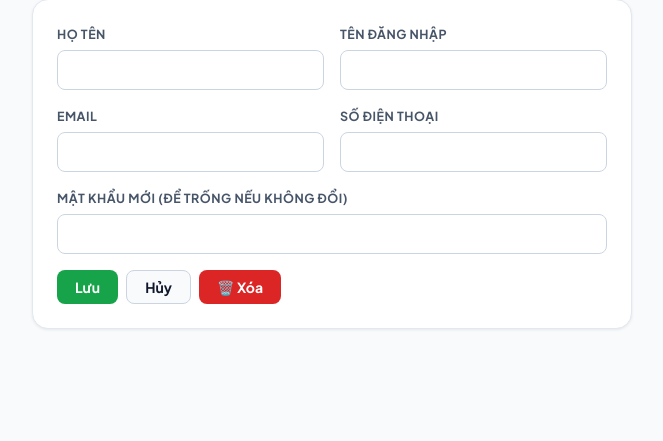
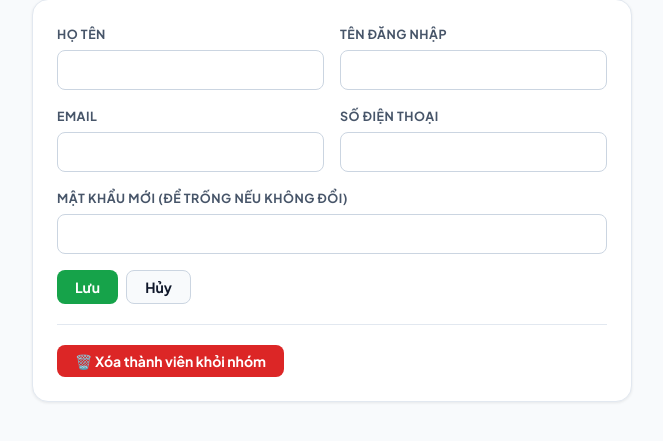
Before and after one commit to AnhHonag/shuttlesplit, a Django app: template templates/groups/edit_member.html in a window 1280 px wide. Shown: the part 181-622 px from the top of the page, without its empty margins (308-971 px from the left). Run offline with Django 5.2, Linux system fonts and the light colour scheme; the template is opened without the code that fills it, so the values that code supplies are empty.

Commit message:
Fix nested form bug in edit_member: move delete form outside edit form

```diff
--- a/templates/groups/edit_member.html
+++ b/templates/groups/edit_member.html
@@ -21,12 +21,14 @@
       <div class="flex gap-2">
         <button type="submit" class="btn btn-primary">Lưu</button>
         <a href="{% url 'group_detail' group.pk %}" class="btn btn-secondary">Hủy</a>
-        <form method="post" action="{% url 'remove_member' group.pk membership.pk %}" style="display:inline"
-          onsubmit="return confirm('Xóa thành viên này khỏi nhóm?')">
-          {% csrf_token %}
-          <button type="submit" class="btn btn-danger">🗑️ Xóa</button>
-        </form>
       </div>
+    </form>
+
+    <hr style="border:none;border-top:1px solid var(--c-border);margin:20px 0">
+    <form method="post" action="{% url 'remove_member' group.pk membership.pk %}"
+      onsubmit="return confirm('Xóa thành viên này khỏi nhóm?')">
+      {% csrf_token %}
+      <button type="submit" class="btn btn-danger">🗑️ Xóa thành viên khỏi nhóm</button>
     </form>
   </div></div>
 </div>{% endblock %}
```
